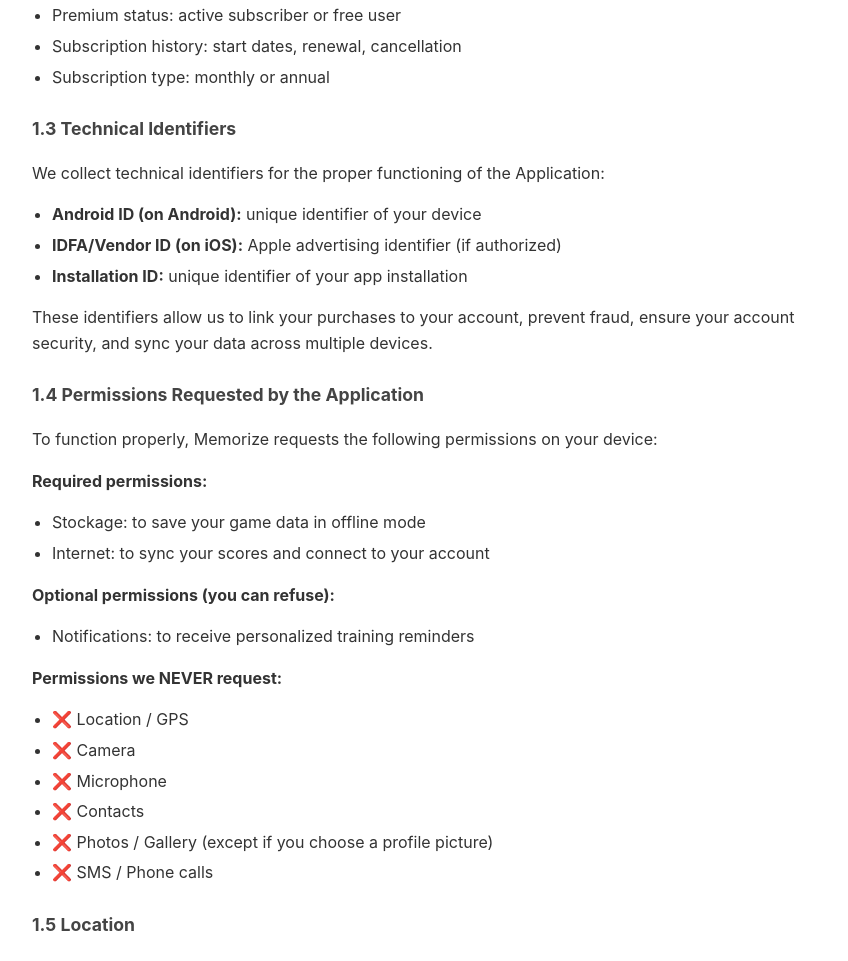
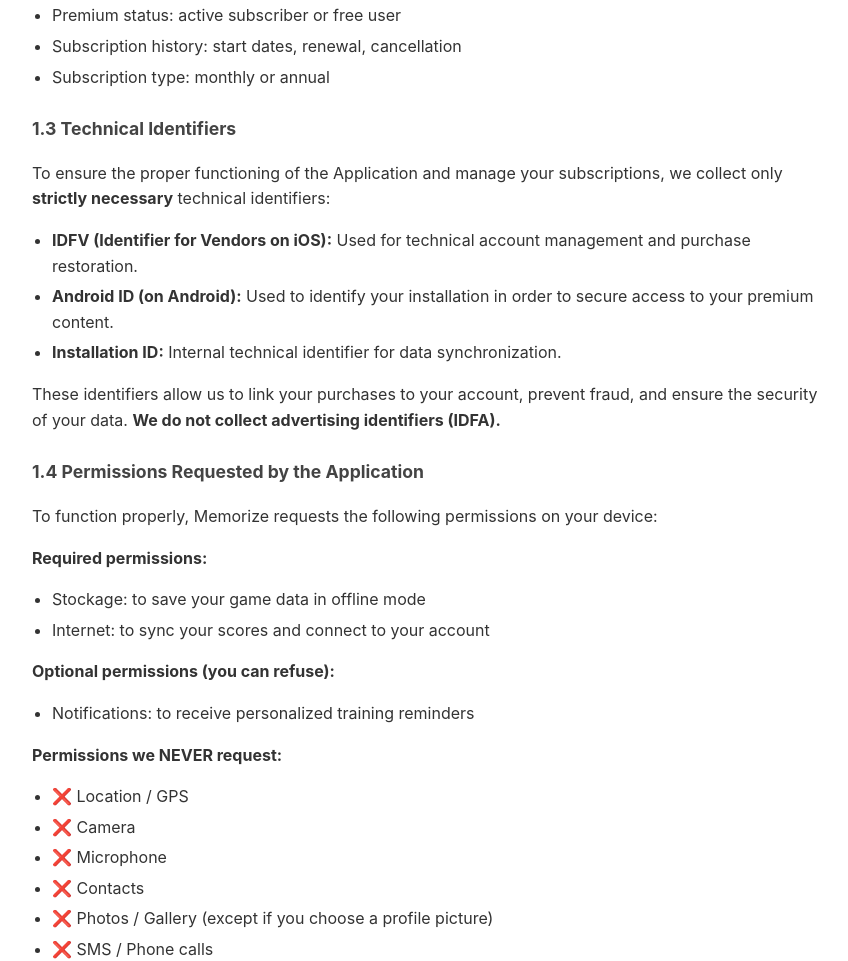
Before and after one commit to guillaumekrvr2/memorize-legal, a plain HTML site: page privacy/eng.html in a window 1280 px wide. Shown: the part 1338-2299 px from the top of the page, without its empty margins (208-1056 px from the left). Drawn offline with Linux system fonts and the light colour scheme.

Commit message:
Update eng.html

```diff
--- a/privacy/eng.html
+++ b/privacy/eng.html
@@ -69,13 +69,13 @@
         </ul>
 
         <h3>1.3 Technical Identifiers</h3>
-        <p>We collect technical identifiers for the proper functioning of the Application:</p>
-        <ul>
-            <li><strong>Android ID (on Android):</strong> unique identifier of your device</li>
-            <li><strong>IDFA/Vendor ID (on iOS):</strong> Apple advertising identifier (if authorized)</li>
-            <li><strong>Installation ID:</strong> unique identifier of your app installation</li>
-        </ul>
-        <p>These identifiers allow us to link your purchases to your account, prevent fraud, ensure your account security, and sync your data across multiple devices.</p>
+<p>To ensure the proper functioning of the Application and manage your subscriptions, we collect only <strong>strictly necessary</strong> technical identifiers:</p>
+<ul>
+    <li><strong>IDFV (Identifier for Vendors on iOS):</strong> Used for technical account management and purchase restoration.</li>
+    <li><strong>Android ID (on Android):</strong> Used to identify your installation in order to secure access to your premium content.</li>
+    <li><strong>Installation ID:</strong> Internal technical identifier for data synchronization.</li>
+</ul>
+<p>These identifiers allow us to link your purchases to your account, prevent fraud, and ensure the security of your data. <strong>We do not collect advertising identifiers (IDFA).</strong></p>
 
         <h3>1.4 Permissions Requested by the Application</h3>
         <p>To function properly, Memorize requests the following permissions on your device:</p>
```
